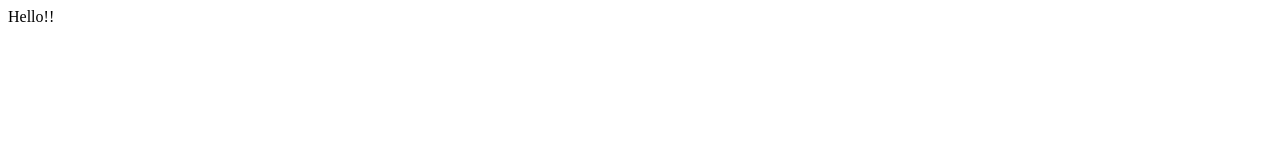
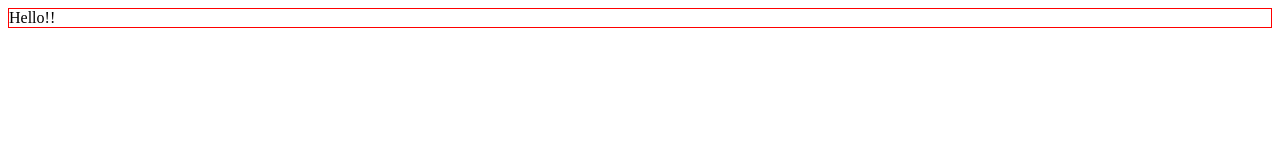
Before and after one commit to tjpalmer/worldaroo, a website built with Parcel: page docs/index.html in a window 1280 px wide. Built offline with nearby package versions, Linux system fonts and the light colour scheme.

Commit message:
Keep clean; start display

```diff
--- a/docs/4ff5488fb3d08aa960a63a3da49e3e38.js
+++ b/docs/4ff5488fb3d08aa960a63a3da49e3e38.js
@@ -1,3 +1,3 @@
-require=function(r,e,n){function t(n,o){function i(r){return t(i.resolve(r))}function f(e){return r[n][1][e]||e}if(!e[n]){if(!r[n]){var c="function"==typeof require&&require;if(!o&&c)return c(n,!0);if(u)return u(n,!0);var l=new Error("Cannot find module '"+n+"'");throw l.code="MODULE_NOT_FOUND",l}i.resolve=f;var s=e[n]=new t.Module(n);r[n][0].call(s.exports,i,s,s.exports)}return e[n].exports}function o(r){this.id=r,this.bundle=t,this.exports={}}var u="function"==typeof require&&require;t.isParcelRequire=!0,t.Module=o,t.modules=r,t.cache=e,t.parent=u;for(var i=0;i<n.length;i++)t(n[i]);return t}({2:[function(require,module,exports) {
+require=function(r,e,n){function t(n,o){function i(r){return t(i.resolve(r))}function f(e){return r[n][1][e]||e}if(!e[n]){if(!r[n]){var c="function"==typeof require&&require;if(!o&&c)return c(n,!0);if(u)return u(n,!0);var l=new Error("Cannot find module '"+n+"'");throw l.code="MODULE_NOT_FOUND",l}i.resolve=f;var s=e[n]=new t.Module(n);r[n][0].call(s.exports,i,s,s.exports)}return e[n].exports}function o(r){this.id=r,this.bundle=t,this.exports={}}var u="function"==typeof require&&require;t.isParcelRequire=!0,t.Module=o,t.modules=r,t.cache=e,t.parent=u;for(var i=0;i<n.length;i++)t(n[i]);return t}({3:[function(require,module,exports) {
 "use strict";var l="Hello, world!";console.log(l);
-},{}]},{},[2])
+},{}]},{},[3])
--- /dev/null
+++ b/docs/7fc67d466a29f6e80640392154f9f1ac.css
@@ -0,0 +1 @@
+body{border:1px solid red;display:grid}
--- a/docs/index.html
+++ b/docs/index.html
@@ -1 +1 @@
-<!DOCTYPE html> <html lang="en"> <head> <meta charset="UTF-8">  <title>Worldaroo</title> <script src="4ff5488fb3d08aa960a63a3da49e3e38.js"></script> </head> <body> Hello!! </body> </html>
+<!DOCTYPE html> <html lang="en"> <head> <meta charset="UTF-8"> <title>Worldaroo</title> <link href="7fc67d466a29f6e80640392154f9f1ac.css" rel="stylesheet"> <script src="4ff5488fb3d08aa960a63a3da49e3e38.js"></script> </head> <body> <div class="canvas">Hello!!</div> </body> </html>
--- /dev/null
+++ b/index.css
@@ -0,0 +1,9 @@
+body {
+  bottom: 0;
+  display: grid;
+  left: 0;
+  margin: 0;
+  position: fixed;
+  right: 0;
+  top: 0;
+}
--- a/package.json
+++ b/package.json
@@ -8,10 +8,11 @@
   },
   "devDependencies": {
     "@types/three": "^0.89.12",
+    "del-cli": "^1.1.0",
     "parcel-bundler": "^1.6.2"
   },
   "scripts": {
-    "prepare": "parcel build index.html --out-dir docs --public-url ./",
-    "start": "parcel index.html --out-dir bin"
+    "prepare": "del-cli docs && parcel build index.html --out-dir docs --public-url ./",
+    "start": "del-cli bin && parcel index.html --out-dir bin"
   }
 }
```
Also changed, not shown: index.html (+2 -3 lines), 1 other file.
